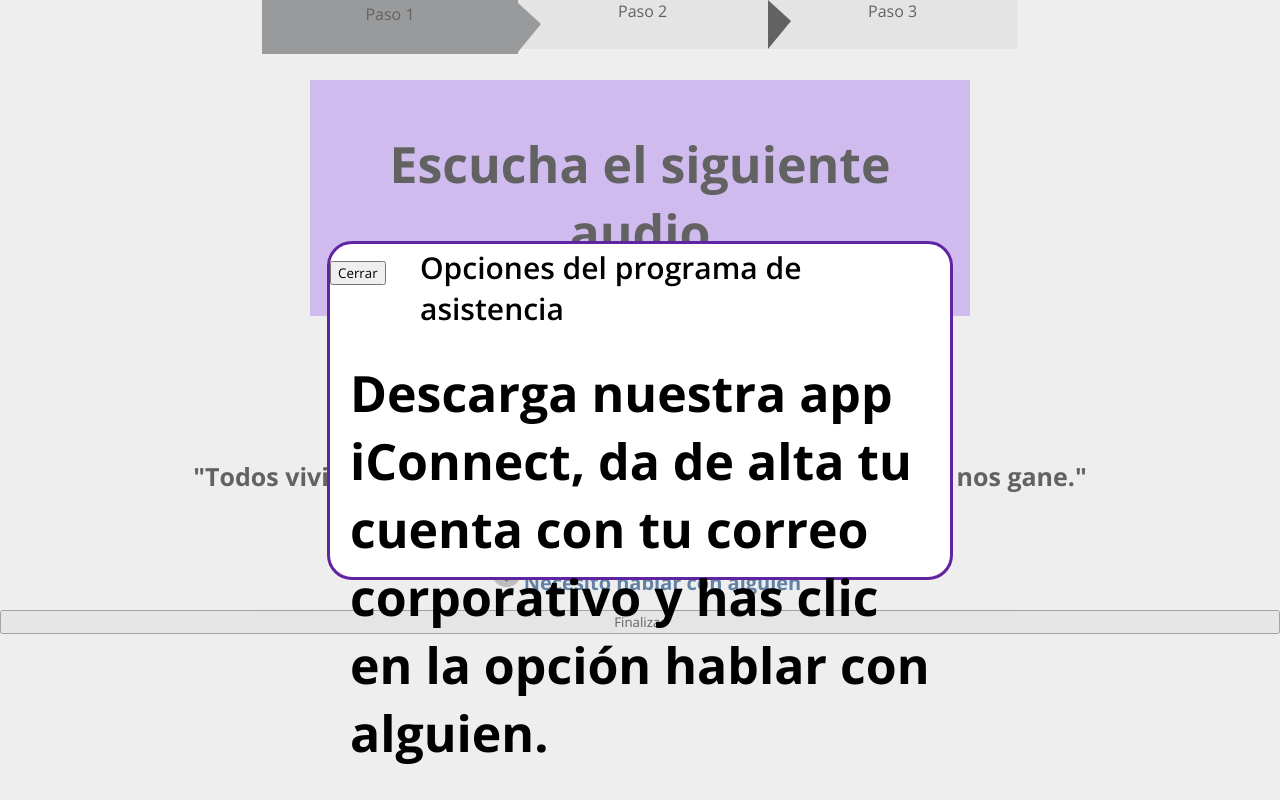
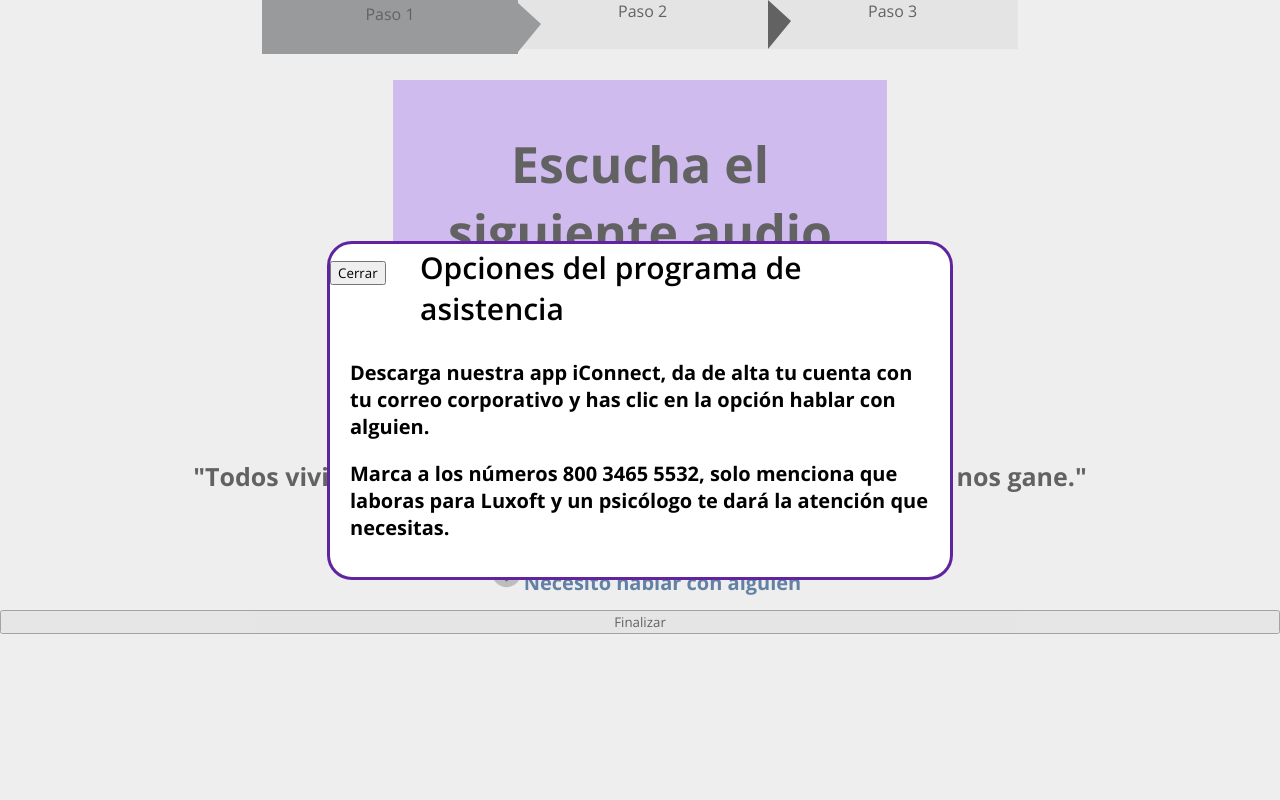
Before and after one commit to ziomarajimenez/Luxoft-talent-fest, a React (Create React App) app: page /step3 in a window 1280 px wide. Both pictures are taken after a click on the button "Necesito hablar con alguien". Built offline with nearby package versions, Linux system fonts and the light colour scheme.

Commit message:
Arreglando modal

```diff
--- a/src/Components/Modal/Modal.js
+++ b/src/Components/Modal/Modal.js
@@ -17,7 +17,7 @@
       >
         <div className="modal" ref={nodeRef}>
           <div className="modal-content">
-            <button onClick={handleClose}>Cerrar</button>
+            <button id='' onClick={handleClose}>Cerrar</button>
 
             <p className="title-modal">Opciones del programa de asistencia</p>
             <p className="modal-p">
--- a/src/Components/Modal/modal.css
+++ b/src/Components/Modal/modal.css
@@ -45,6 +45,7 @@
 .modal-p {
   display: flex;
   flex-direction: column;
+  font-size: 20px;
   background: none;
   border: none;
   margin: 20px;
--- a/src/Components/Timer/Timer.js
+++ b/src/Components/Timer/Timer.js
@@ -4,6 +4,12 @@
   const [minutes, setMinutes] = useState(0);
   const [seconds, setSeconds] = useState(10);
   const [displayButton, setDisplayButton] = useState(false);
+  const [click, setClick] = useState(false);
+
+  const handleClick = () => {
+    setClick(true);
+    console.log("click");
+  };
 
   useEffect(() => {
     let interval = setInterval(() => {
@@ -14,7 +20,6 @@
           setSeconds(59);
           setMinutes(minutes - 1);
         } else {
-
           setSeconds(seconds);
           setMinutes(minutes);
           setDisplayButton(!displayButton);
@@ -30,13 +35,10 @@
 
   return (
     <div className="pomodoro">
-
       <div className="timer">
         {timerMinutes}:{timerSeconds}
-         <div className="message">
-        {displayButton && <div>boton</div>}
-      </div>
-      <button>iniciar</button>
+        <div className="message">{displayButton && <div>boton</div>}</div>
+        <button onClick={handleClick}>iniciar</button>
       </div>
     </div>
   );
--- a/src/Pages/Step 1/Step1.js
+++ b/src/Pages/Step 1/Step1.js
@@ -12,7 +12,7 @@
   return (
     <div>
       <h1>Countdown Timer</h1>
-      <CountdownTimer targetDate={dateTimeAfterThreeDays} />
+      {/* <CountdownTimer targetDate={dateTimeAfterThreeDays} /> */}
       <Timer/>
     </div>
   );
--- a/src/Pages/Step 3/step3.css
+++ b/src/Pages/Step 3/step3.css
@@ -9,9 +9,9 @@
   margin: 2% auto 1% auto;
   padding: 0 10px;
   text-align: center;
-  max-width: 60%;
-  width: 50%;
-  font-weight: 700;
+  max-width: 50%;
+  width: 37%;
+  font-weight: 300;
 }
 .audio {
   margin: 3% auto 1% auto;
```
